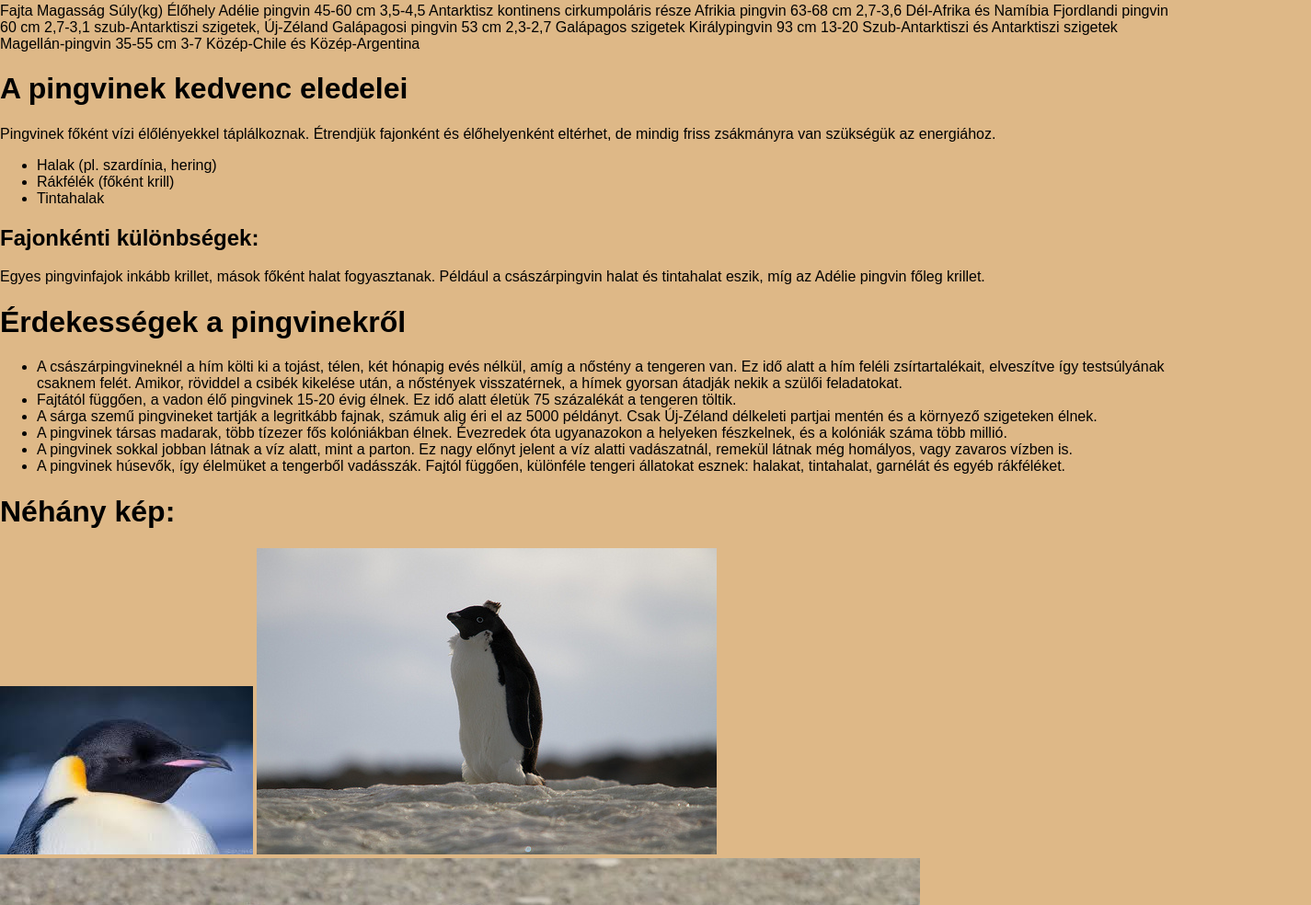
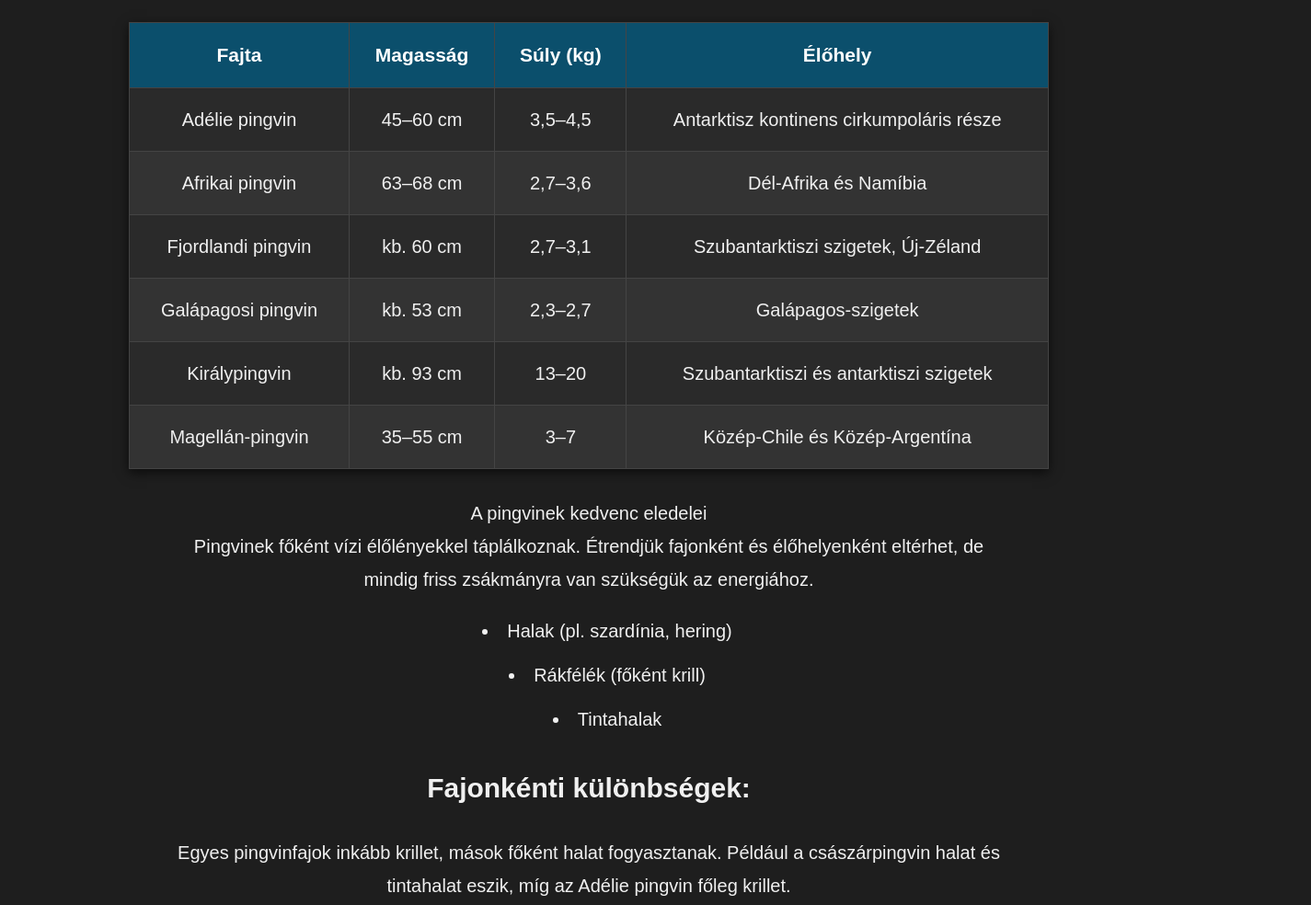
Before and after one commit to andrisas/ikt-git-gyak-251201, a plain HTML site: page Akos.html in a window 1280 px wide. Shown: the part 1078-2062 px from the top of the page at 92% size, 1425 px wide, since content can reach past the window. Drawn offline with Linux system fonts and the light colour scheme.

Commit message:
valtoztatas

```diff
--- a/Akos.html
+++ b/Akos.html
@@ -3,32 +3,71 @@
 <head>
     <meta charset="UTF-8">
     <meta name="viewport" content="width=device-width, initial-scale=1.0">
-    <link rel="stylesheet" href="andras.css">
+    <link rel="stylesheet" href="css/akos.css">
     <title>Pingvinek</title>
 </head>
 <body>
 
-<h1> Bevezetés </h1>
+<h1 class="hhg"> Bevezetés </h1>
 
-<p>A pingvinalakúak (Sphenisciformes) a Madarak (Aves) osztályának egyik rendje, melybe csak egyetlenegy család, a pingvinfélék (Spheniscidae) tartozik.</p>
-<p>2014-ben 48 jellegzetes madárfajnak feltérképezték a teljes genomját, köztük a pingvinét és a viharmadár nevű testvértaxonját ebből a kutatásból kitudódott, hogy e két madárrend körülbelül 60 millió évvel ezelőtt vált szét.</p>
-<p>A pingvinalakúak és a viharmadár-alakúak (Procellariiformes) alkotják az úgynevezett Austrodyptornithes csoportot. Szinte kizárólag a Föld déli féltekéjén élnek, többnyire Dél-Amerika mérsékelt övi partvidékén és a környező szigeteken.</p>
-<p>Két fajuk az Antarktisz partvidékén telepedett meg. A hideg tengeráramlatokkal jóval északabbra is eljutnak: több fajuk a szubtrópusokon, sőt, egy az Egyenlítő vidékén honos.</p>
+<p class="pingvin">A pingvinalakúak (Sphenisciformes) a Madarak (Aves) osztályának egyik rendje, melybe csak egyetlenegy család, a pingvinfélék (Spheniscidae) tartozik.</p>
+<p class="pingvin">2014-ben 48 jellegzetes madárfajnak feltérképezték a teljes genomját, köztük a pingvinét és a viharmadár nevű testvértaxonját ebből a kutatásból kitudódott, hogy e két madárrend körülbelül 60 millió évvel ezelőtt vált szét.</p>
+<p class="pingvin">A pingvinalakúak és a viharmadár-alakúak (Procellariiformes) alkotják az úgynevezett Austrodyptornithes csoportot. Szinte kizárólag a Föld déli féltekéjén élnek, többnyire Dél-Amerika mérsékelt övi partvidékén és a környező szigeteken.</p>
+<p class="pingvin">Két fajuk az Antarktisz partvidékén telepedett meg. A hideg tengeráramlatokkal jóval északabbra is eljutnak: több fajuk a szubtrópusokon, sőt, egy az Egyenlítő vidékén honos.</p>
 
 <img src="képek/Penguin_range.png">
 
-<h1>pingvinek listája</h1>
-<table>
-    Fajta Magasság Súly(kg) Élőhely
-    Adélie pingvin 45-60 cm 3,5-4,5 Antarktisz kontinens cirkumpoláris része
-    Afrikia pingvin 63-68 cm 2,7-3,6 Dél-Afrika és Namíbia
-    Fjordlandi pingvin 60 cm 2,7-3,1 szub-Antarktiszi szigetek, Új-Zéland
-    Galápagosi pingvin 53 cm 2,3-2,7 Galápagos szigetek
-    Királypingvin 93 cm 13-20 Szub-Antarktiszi és Antarktiszi szigetek
-    Magellán-pingvin 35-55 cm 3-7 Közép-Chile és Közép-Argentina
-</table>
+<h1 class="hhg">pingvinek listája</h1>
+<table >
+    <thead>
+        <tr>
+            <th>Fajta</th>
+            <th>Magasság</th>
+            <th>Súly (kg)</th>
+            <th>Élőhely</th>
+        </tr>
+    </thead>
+    <tbody>
+        <tr>
+            <td>Adélie pingvin</td>
+            <td>45–60 cm</td>
+            <td>3,5–4,5</td>
+            <td>Antarktisz kontinens cirkumpoláris része</td>
+        </tr>
+        <tr>
+            <td>Afrikai pingvin</td>
+            <td>63–68 cm</td>
+            <td>2,7–3,6</td>
+            <td>Dél-Afrika és Namíbia</td>
+        </tr>
+        <tr>
+            <td>Fjordlandi pingvin</td>
+            <td>kb. 60 cm</td>
+            <td>2,7–3,1</td>
+            <td>Szubantarktiszi szigetek, Új-Zéland</td>
+        </tr>
+        <tr>
+            <td>Galápagosi pingvin</td>
+            <td>kb. 53 cm</td>
+            <td>2,3–2,7</td>
+            <td>Galápagos-szigetek</td>
+        </tr>
+        <tr>
+            <td>Királypingvin</td>
+            <td>kb. 93 cm</td>
+            <td>13–20</td>
+            <td>Szubantarktiszi és antarktiszi szigetek</td>
+        </tr>
+        <tr>
+            <td>Magellán-pingvin</td>
+            <td>35–55 cm</td>
+            <td>3–7</td>
+            <td>Közép-Chile és Közép-Argentína</td>
+        </tr>
+    </tbody>
+</table
 
-<h1 >A pingvinek kedvenc eledelei </h1>
+<h1 class="hhg">A pingvinek kedvenc eledelei </h1>
 
 <p>Pingvinek főként vízi élőlényekkel táplálkoznak. Étrendjük fajonként és élőhelyenként eltérhet, de mindig friss zsákmányra van szükségük az energiához. </p>
 
@@ -38,9 +77,9 @@
     <li>Tintahalak </li>
 </ul>
 <h2> Fajonkénti különbségek: </h2>
-<p> Egyes pingvinfajok inkább krillet, mások főként halat fogyasztanak. Például a császárpingvin halat és tintahalat eszik, míg az Adélie pingvin főleg krillet.</p>
+<p class="pingvin"> Egyes pingvinfajok inkább krillet, mások főként halat fogyasztanak. Például a császárpingvin halat és tintahalat eszik, míg az Adélie pingvin főleg krillet.</p>
 
-<h1>Érdekességek a pingvinekről</h1>
+<h1 class="hhg">Érdekességek a pingvinekről</h1>
 <ul>
     <li>A császárpingvineknél a hím költi ki a tojást, télen, két hónapig evés nélkül, amíg a nőstény a tengeren van. Ez idő alatt a hím feléli zsírtartalékait, elveszítve így testsúlyának csaknem felét. Amikor, röviddel a csibék kikelése után, a nőstények visszatérnek, a hímek gyorsan átadják nekik a szülői feladatokat.</li>
     <li>Fajtától függően, a vadon élő pingvinek 15-20 évig élnek. Ez idő alatt életük 75 százalékát a tengeren töltik.</li>
@@ -50,26 +89,26 @@
     <li>A pingvinek húsevők, így élelmüket a tengerből vadásszák. Fajtól függően, különféle tengeri állatokat esznek: halakat, tintahalat, garnélát és egyéb rákféléket.</li>
 </ul>
 
-<h1> Néhány kép: </h1>
+<h1 class="hhg"> Néhány kép: </h1>
 <img src="képek/bird game 3.jpg">
 <img src="képek/sigma galamb vagy mi.jpg">
 <img src="képek/Királypingvin.jpg">
 <img src="képek/pingivek.webp">
 <img src="képek/szamarpingvin.jpg"
 
-<h1>Kifejlődésük</h1>
-<p> A pingvinek rendszerezése még nem teljesen tisztázott, ezért a tudósok között vannak eltérő vélemények. </p>
-<p>Egyes kutatások szerint a modern pingvinek elnevezését módosítani kellene, de a legtöbb leírás ma is a hagyományos, Linné-féle rendszert használja.</p>
-<p>A pingvinek nagyon régen váltak el a többi madártól. Legkorábbi kövületeik a harmadkorból származnak, és voltak köztük akár emberméretű fajok is. </p>
-<p>A fosszíliák alapján méretük rendkívül változatos volt.</p>
-<p>Őseik valószínűleg a kréta–tercier kihalás után jelentek meg az Antarktisz és Új-Zéland környékén. Bár a mai pingvinek röpképtelenek, feltételezhető, hogy legkorábbi őseik még tudtak repülni.</p>
+<h1 class="hhg">Kifejlődésük</h1>
+<p class="pingvin"> A pingvinek rendszerezése még nem teljesen tisztázott, ezért a tudósok között vannak eltérő vélemények. </p>
+<p class="pingvin">Egyes kutatások szerint a modern pingvinek elnevezését módosítani kellene, de a legtöbb leírás ma is a hagyományos, Linné-féle rendszert használja.</p>
+<p class="pingvin">A pingvinek nagyon régen váltak el a többi madártól. Legkorábbi kövületeik a harmadkorból származnak, és voltak köztük akár emberméretű fajok is. </p>
+<p class="pingvin">A fosszíliák alapján méretük rendkívül változatos volt.</p>
+<p class="pingvin">Őseik valószínűleg a kréta–tercier kihalás után jelentek meg az Antarktisz és Új-Zéland környékén. Bár a mai pingvinek röpképtelenek, feltételezhető, hogy legkorábbi őseik még tudtak repülni.</p>
 
-<h1> források: </h1>
-<p><a href="https://hu.wikipedia.org/wiki/Pingvinalak%C3%BAak"> Wikipédia - https://hu.wikipedia.org/wiki/Pingvinalak%C3%BAak </a></p>
-<p><a href="https://chatgpt.com/c/693e8b35-3fd8-832f-9e76-9dfc25c23bfc">Chatgpt - https://chatgpt.com/c/693e8b35-3fd8-832f-9e76-9dfc25c23bfc</a></p>
-<p><a href="https://pingvinek.ewk.hu/pingvinfajok/">Pingvin infok - https://pingvinek.ewk.hu/pingvinfajok/</a></p>
-<p><a href="https://mit-eszik.hu/mit-eszik-a-pingvin/">Táplálkozása - https://mit-eszik.hu/mit-eszik-a-pingvin/</a></p>
-<p><a href="https://www.haziallat.hu/madar/diszmadarak/erdekesseg-pingvinek/4665/">Érdekességek - https://www.haziallat.hu/madar/diszmadarak/erdekesseg-pingvinek/4665/</a></p>
+<h1 class="hhg"> források: </h1>
+<p class="pingvin"><a href="https://hu.wikipedia.org/wiki/Pingvinalak%C3%BAak"> Wikipédia - https://hu.wikipedia.org/wiki/Pingvinalak%C3%BAak </a></p>
+<p class="pingvin"><a href="https://chatgpt.com/c/693e8b35-3fd8-832f-9e76-9dfc25c23bfc">Chatgpt - https://chatgpt.com/c/693e8b35-3fd8-832f-9e76-9dfc25c23bfc</a></p>
+<p class="pingvin"><a href="https://pingvinek.ewk.hu/pingvinfajok/">Pingvin infok - https://pingvinek.ewk.hu/pingvinfajok/</a></p>
+<p class="pingvin"><a href="https://mit-eszik.hu/mit-eszik-a-pingvin/">Táplálkozása - https://mit-eszik.hu/mit-eszik-a-pingvin/</a></p>
+<p class="pingvin"><a href="https://www.haziallat.hu/madar/diszmadarak/erdekesseg-pingvinek/4665/">Érdekességek - https://www.haziallat.hu/madar/diszmadarak/erdekesseg-pingvinek/4665/</a></p>
 
 </body>
 </html>
--- a/andras.css
+++ b/andras.css
@@ -4,8 +4,6 @@ body{
     margin: 0;
     padding: 0;
 }
-
-/*szép az élet amíg meg nem basznak*/
 
 Body{
 	backgound-color: nigh
--- /dev/null
+++ b/css/akos.css
@@ -0,0 +1,79 @@
+body {
+    font-family: Arial, Helvetica, sans-serif;
+    background-color: #1e1e1e;
+    color: #f0f0f0;
+    margin: 0;
+    padding: 30px;
+    line-height: 1.8;
+    font-size: 20px;
+    text-align: center;
+}
+
+.hhg {
+    color: #8fd3ff;
+    border-bottom: 3px solid #8fd3ff;
+    padding-bottom: 10px;
+    margin: 50px auto 30px;
+    font-size: 34px;
+    max-width: 900px;
+}
+
+.pingvin, p {
+    max-width: 900px;
+    margin: 0 auto 20px;
+    font-size: 20px;
+}
+
+img {
+    max-width: 50%;
+    height: auto;
+    display: block;
+    margin: 25px auto;
+    border-radius: 12px;
+}
+
+table {
+    width: 90%;
+    max-width: 1000px;
+    margin: 30px auto;
+    border-collapse: collapse;
+    background-color: #2a2a2a;
+    box-shadow: 0 4px 12px rgba(0, 0, 0, 0.6);
+    font-size: 20px;
+}
+
+th, td {
+    padding: 16px;
+    border: 1px solid #444;
+    text-align: center;
+}
+
+th {
+    background-color: #0b4f6c;
+    color: #ffffff;
+    font-size: 21px;
+}
+
+tr:nth-child(even) {
+    background-color: #333;
+}
+
+ul {
+    list-style-position: inside;
+    max-width: 900px;
+    margin: 0 auto 30px;
+    font-size: 20px;
+}
+
+li {
+    margin-bottom: 12px;
+}
+
+a {
+    color: #8fd3ff;
+    text-decoration: none;
+}
+
+a:hover {
+    text-decoration: underline;
+}
```
